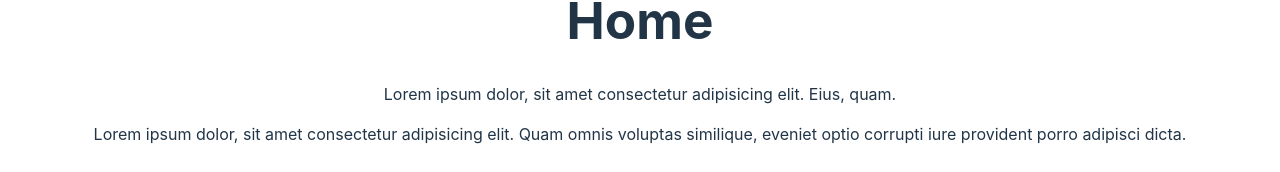
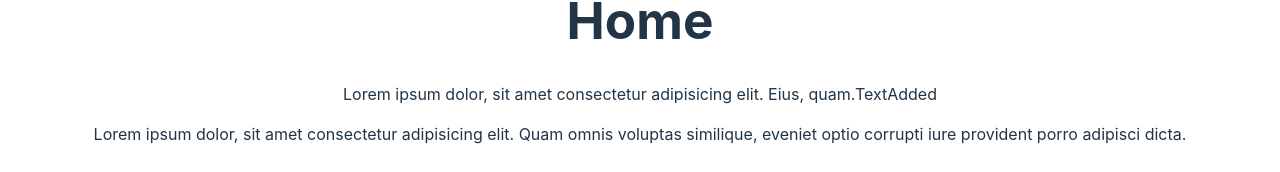
Before and after one commit to MarioSmilcic/reactCourse, a React (Vite) app: page / in a window 1280 px wide. Shown: the part 340-512 px from the top of the page. Built offline with nearby package versions, Linux system fonts and the light colour scheme.

Commit message:
update text in home

```diff
--- a/src/features/Home/Home.jsx
+++ b/src/features/Home/Home.jsx
@@ -6,7 +6,8 @@ const Home = () => {
     <div>
       <h1>Home</h1>
       <p>
-        Lorem ipsum dolor, sit amet consectetur adipisicing elit. Eius, quam.
+        Lorem ipsum dolor, sit amet consectetur adipisicing elit. Eius,
+        quam.TextAdded
       </p>
       <p>
         Lorem ipsum dolor, sit amet consectetur adipisicing elit. Quam omnis
```
